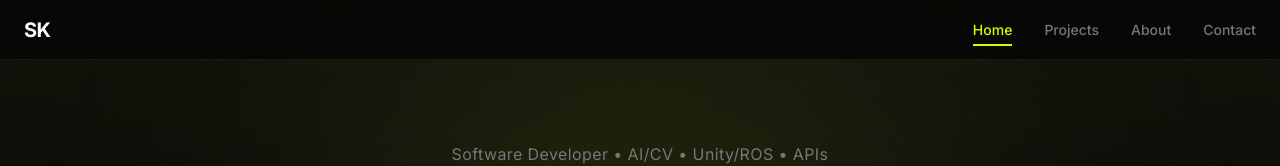
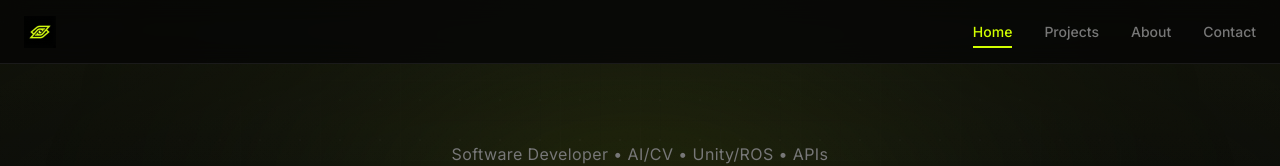
Before and after one commit to SametKaras/sametkaras.github.io, a Next.js app: page / in a window 1280 px wide. Shown: the top 166 px of the page. Built offline with nearby package versions, Linux system fonts and the light colour scheme.

Commit message:
feat(ui): replace navbar SK text with logo image
- Replace text logo with favicon-32x32.png using Next.js Image
- Add subtle hover effect: scale 1.05 + accent glow drop-shadow
- Maintain link to home page functionality

```diff
--- a/src/components/layout/Header.tsx
+++ b/src/components/layout/Header.tsx
@@ -2,6 +2,7 @@
 
 import { useState, useCallback, useRef, useEffect } from "react";
 import Link from "next/link";
+import Image from "next/image";
 import { usePathname } from "next/navigation";
 import { motion, AnimatePresence } from "framer-motion";
 import { navigation } from "@/data/personal";
@@ -61,9 +62,16 @@ export function Header() {
             <nav className="relative max-w-7xl mx-auto px-6 py-4 flex items-center justify-between">
                 <Link
                     href="/"
-                    className="text-xl font-bold tracking-tight hover:text-[var(--accent)] transition-colors"
+                    className="group flex items-center transition-transform hover:scale-105"
                 >
-                    SK
+                    <Image
+                        src="/favicon-32x32.png"
+                        alt="SK Logo"
+                        width={32}
+                        height={32}
+                        className="transition-all duration-200 group-hover:drop-shadow-[0_0_8px_rgba(210,255,0,0.6)]"
+                        priority
+                    />
                 </Link>
 
                 {/* Desktop Navigation */}
```
